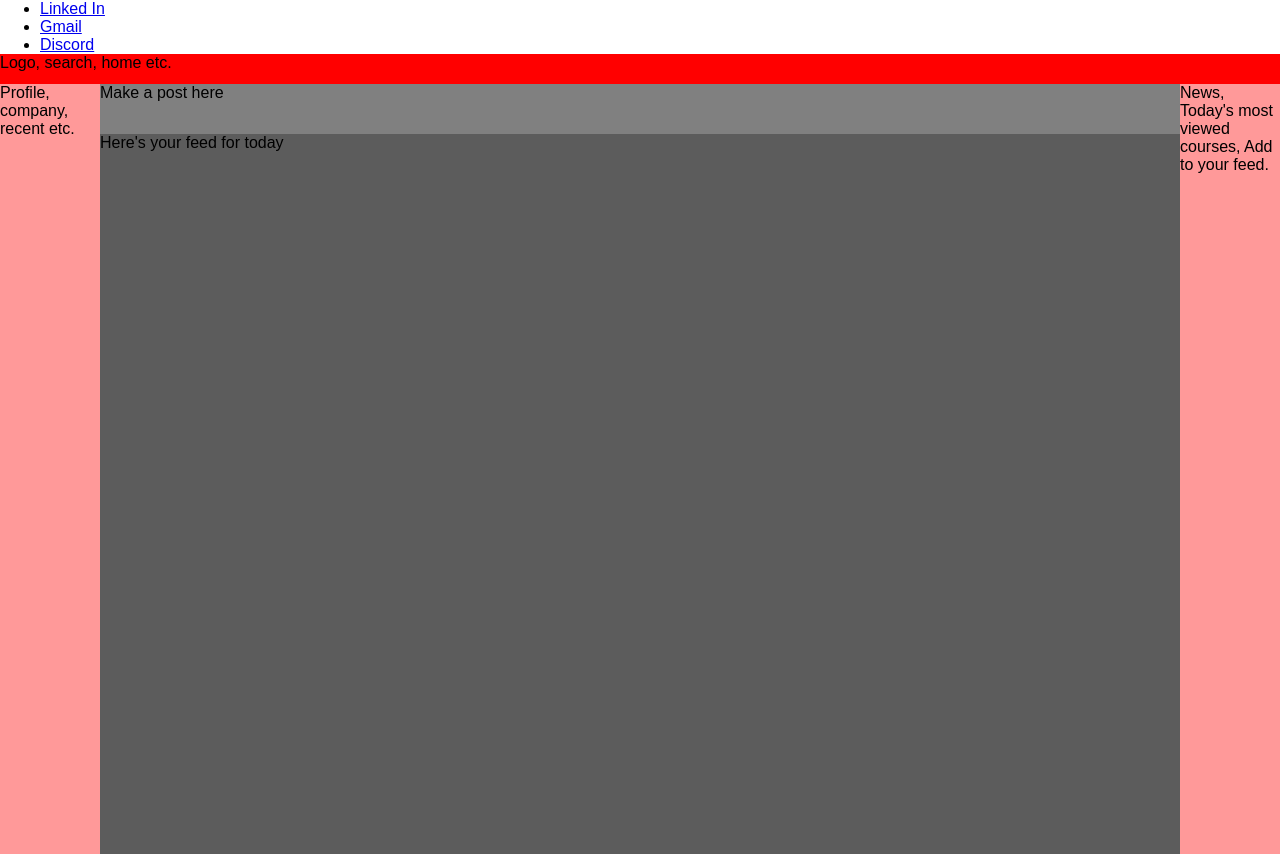
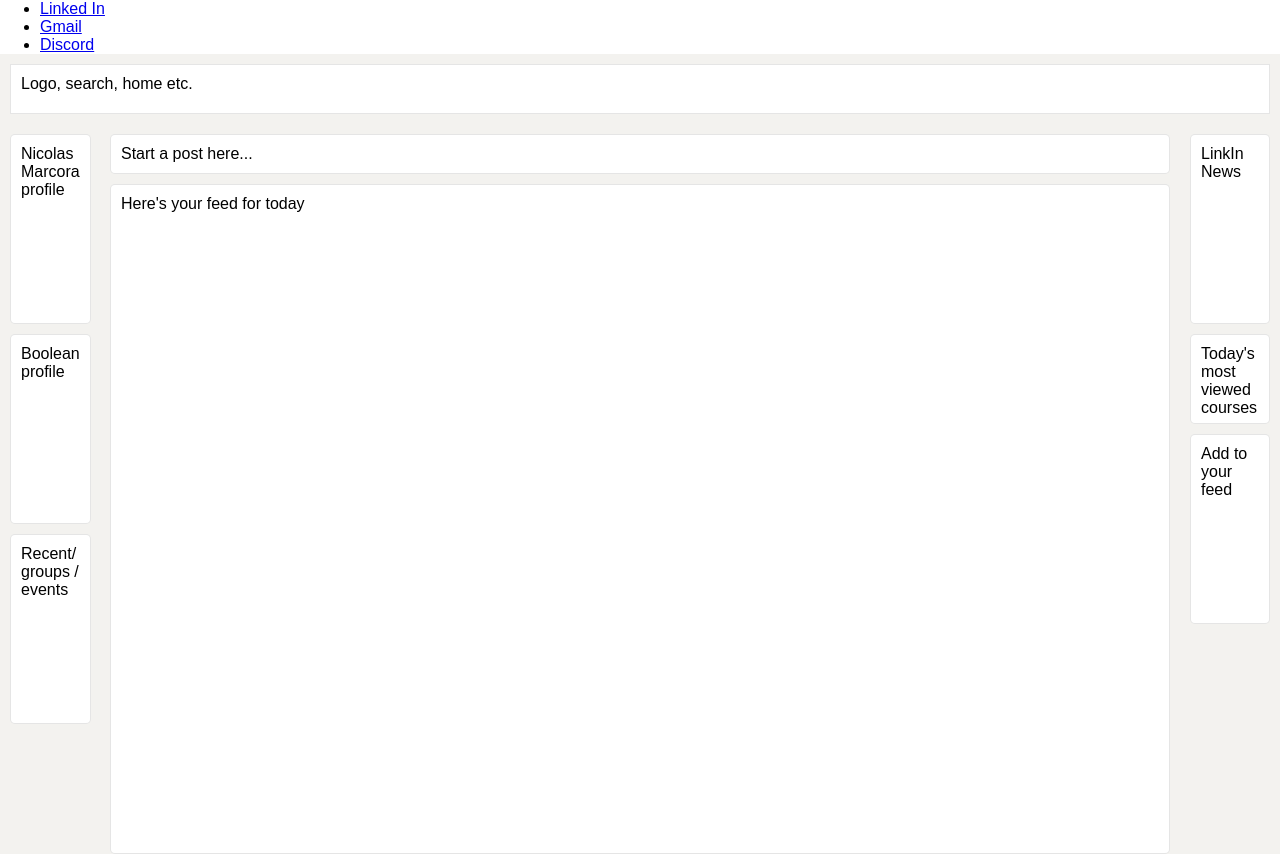
Before and after one commit to MillieVidot/boolean-uk-html-popular-page-layouts, a website: page linkedin/index.html in a window 1280 px wide. Drawn offline with Linux system fonts and the light colour scheme.

Commit message:
Added more nested grids

```diff
--- a/linkedin/index.html
+++ b/linkedin/index.html
@@ -16,13 +16,19 @@
 
     <div class="container">
       <div class="header">Logo, search, home etc.</div>
-      <div class="left-nav">Profile, company, recent etc.</div>
+      <div class="left-nav">
+        <div class="profile">Nicolas Marcora profile</div>
+        <div class="company">Boolean profile</div>
+        <div class="recent">Recent/ groups / events</div>
+      </div>
       <div class="main">
-        <div class="make-post">Make a post here</div>
+        <div class="make-post">Start a post here...</div>
         <div class="feed">Here's your feed for today</div>
       </div>
       <div class="right-nav">
-        News, Today's most viewed courses, Add to your feed.
+        <div class="news">LinkIn News</div>
+        <div class="most-viewed">Today's most viewed courses</div>
+        <div class="add-to-feed">Add to your feed</div>
       </div>
     </div>
   </body>
--- a/linkedin/style_linkedin.css
+++ b/linkedin/style_linkedin.css
@@ -6,31 +6,54 @@
 .container {
   display: grid;
   grid-template:
-    "header header header" 30px
+    "header header header" 70px
     "left-nav main right-nav" 1fr /
     100px 1fr 100px;
 
   height: 100vh;
+  margin 30px;
+  background-color: #f3f2ef;
 }
 
 .header {
   grid-area: header;
-  background-color: rgba(255, 0, 0, 1);
+  background-color: rgb(255, 255, 255);
+  border: solid 1px rgba(0, 0, 0, 0.1);
+  padding: 10px;
+  margin: 10px;
+
 }
 
 .left-nav {
   grid-area: left-nav;
-  background-color: rgba(255, 0, 0, 0.4);
+
+  display: grid;
+  grid-template:
+    "profile" 200px
+    "company" 200px
+    "recent" 200px /
+    1fr;
 }
 
 .main {
   grid-area: main;
-  background-color: rgba(255, 0, 0, 0.6);
+
+  display: grid;
+  grid-template:
+    "make-post" 50px
+    "feed" 1fr /
+    1fr;
 }
 
 .right-nav {
   grid-area: right-nav;
-  background-color: rgba(255, 0, 0, 0.4);
+
+  display: grid;
+  grid-template:
+    "news" 200px
+    "most-viewed" 100px
+    "add-to-feed" 200px /
+    1fr;
 }
 
 @media screen and (max-width: 700px) {
@@ -46,20 +69,25 @@
   }
 }
 
-.main {
-  display: grid;
-  grid-template:
-    "make-post" 50px
-    "feed" 1fr /
-    1fr;
-}
-
 .make-post {
   grid-area: make-post;
-  background-color: grey;
 }
 
 .feed {
   grid-area: feed;
-  background-color: rgb(92, 92, 92);
 }
+
+.make-post,
+.feed,
+.profile,
+.company,
+.recent,
+.news,
+.most-viewed,
+.add-to-feed {
+  background-color: white;
+  border: solid 1px rgba(0, 0, 0, 0.1);
+  border-radius: 5px;
+  margin: 10px 10px 0px 10px;
+  padding: 10px;
+}
```
